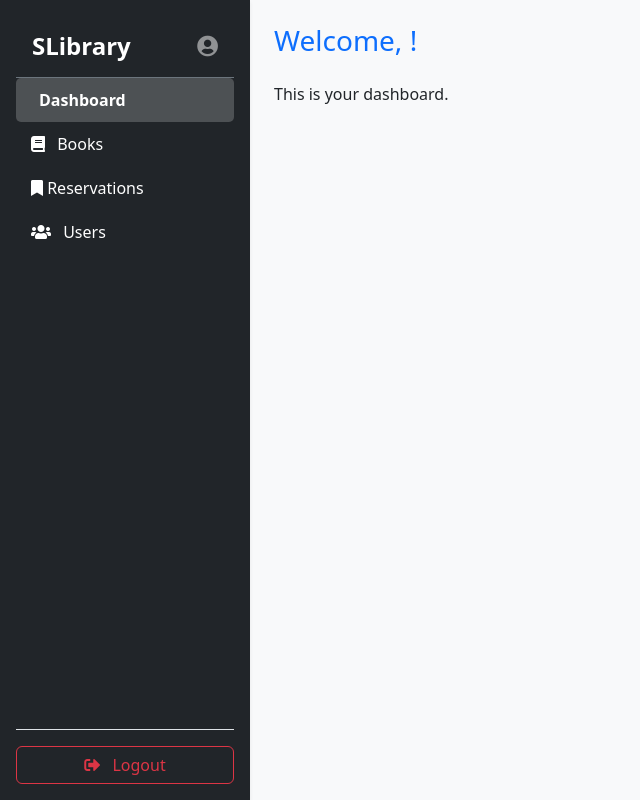
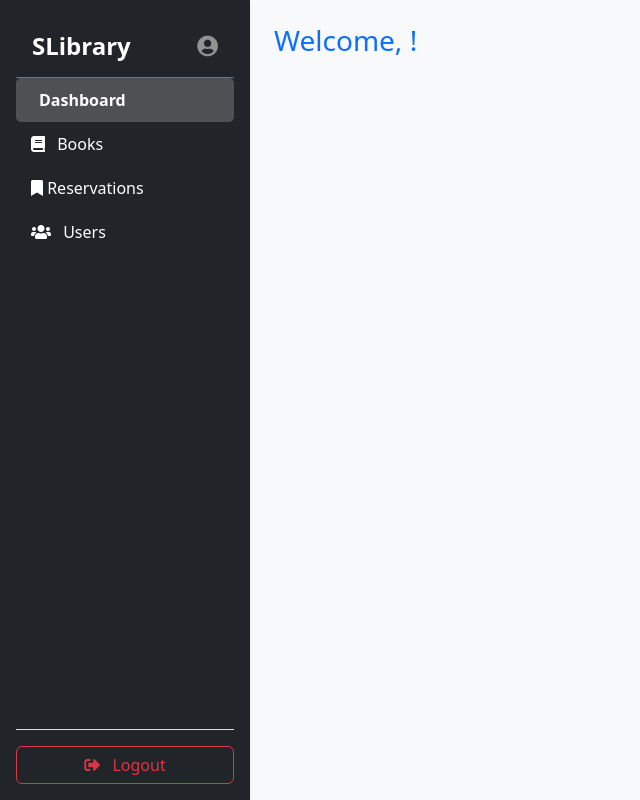
Before and after one commit to Sally-Alhomoz/SLibrary, a Vue app in the folder VueJS/: page /app/dashboard in a window 1280 px wide. Shown: the whole page, without its empty margins (0-640 px from the left). Built offline with nearby package versions, Linux system fonts and the light colour scheme; sample sign-in values are in the browser's storage.

Commit message:
dashboard / main view

```diff
--- a/VueJS/src/Views/Dashboard.vue
+++ b/VueJS/src/Views/Dashboard.vue
@@ -1,7 +1,6 @@
 <template>
   <div>
     <h3 class="mb-4 text-primary">Welcome, {{ username }}!</h3>
-    <p>This is your dashboard.</p>
   </div>
 </template>
 
```
